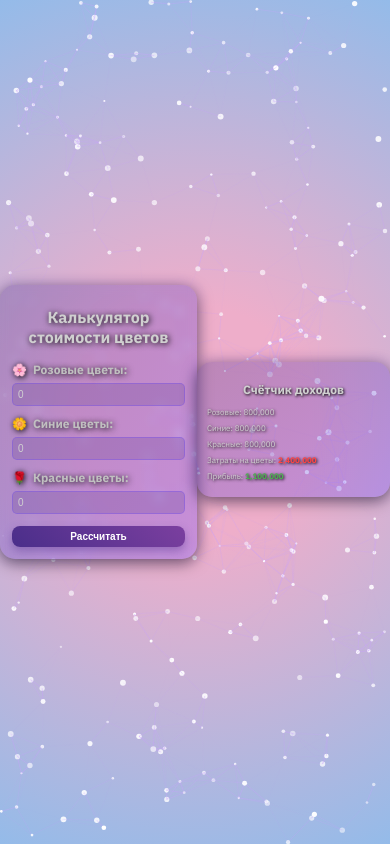
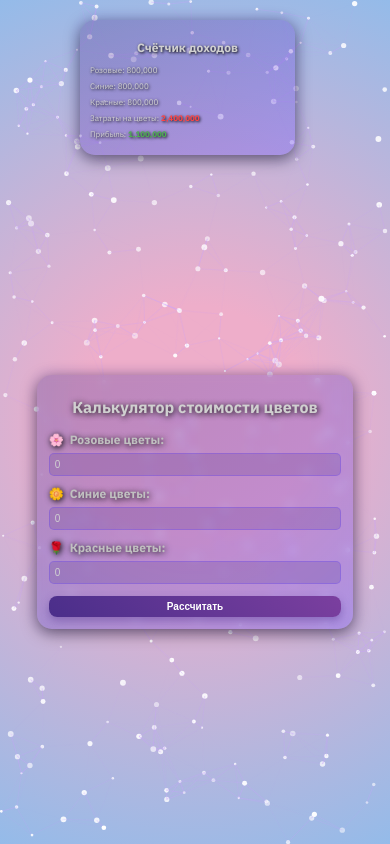
Before and after one commit to 1Parad0x/flowers-calculator, a plain HTML site: page index.html in a window 390 px wide. Drawn offline with Linux system fonts and the light colour scheme; animation ran at ten frames a second.

Commit message:
mobile adaptive fix

```diff
--- a/styles.css
+++ b/styles.css
@@ -254,8 +254,8 @@ button:active {
     width: 200px;
     z-index: 1;
     opacity: 0;
-    animation: slideRight 0.5s ease-in-out 0.3s forwards;
     text-shadow: 1px 1px 3px #000000 ;
+    animation: fadeIn 0.5s ease-in-out 1.5s forwards;
 }
 
 @keyframes slideRight {
@@ -305,15 +305,16 @@ button:active {
 @media (max-width: 768px) {
     .container {
         max-width: 90%;
+        max-height: 500px;
         padding: 15px;
+        top: 80px;
     }
 
     .income-counter {
-        position: static;
-        width: 100%;
-        margin-top: 15px;
-        right: auto;
-        top: auto;
+        position: top;
+        width: 50%;
+        left: 80px;
+        padding: auto;
     }
 
     h1 {
```
